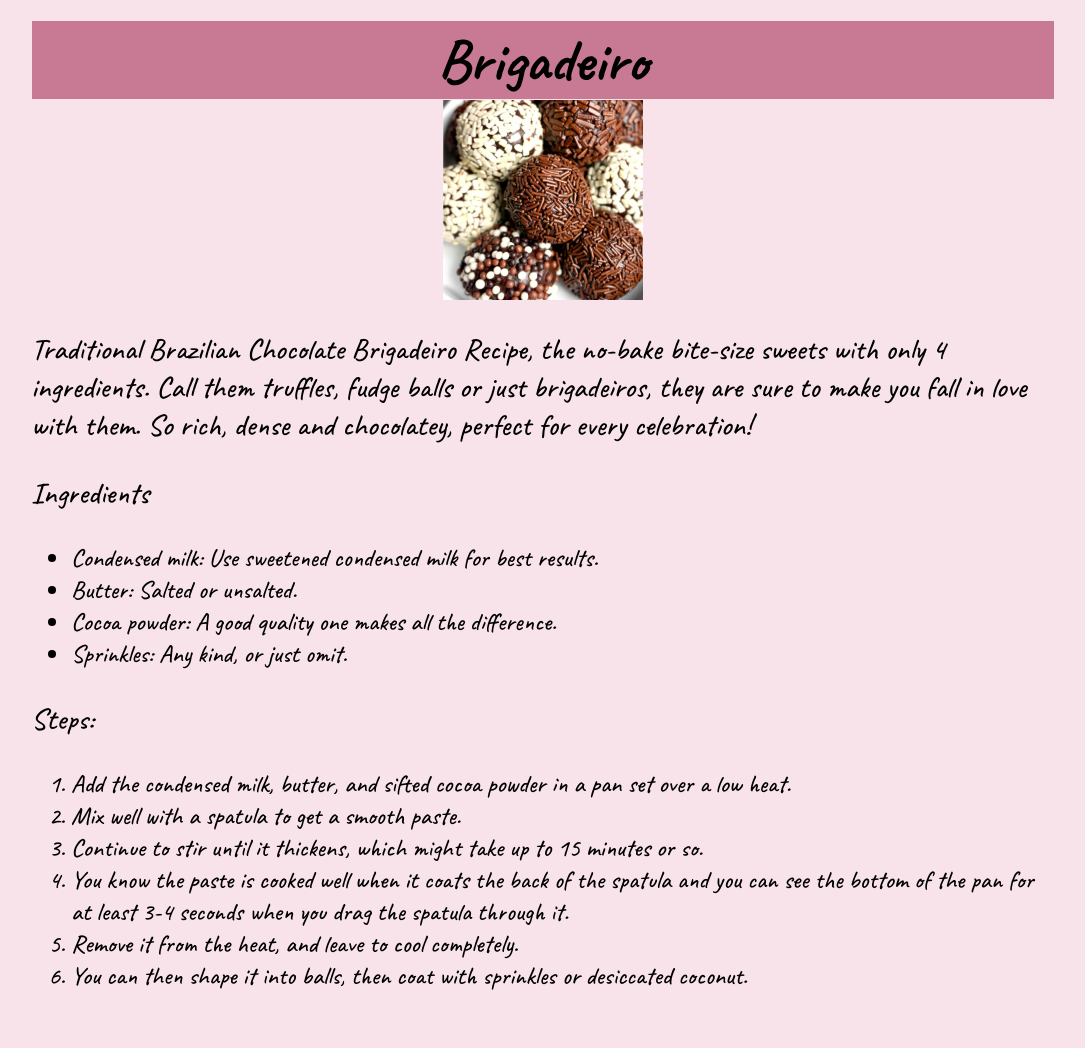
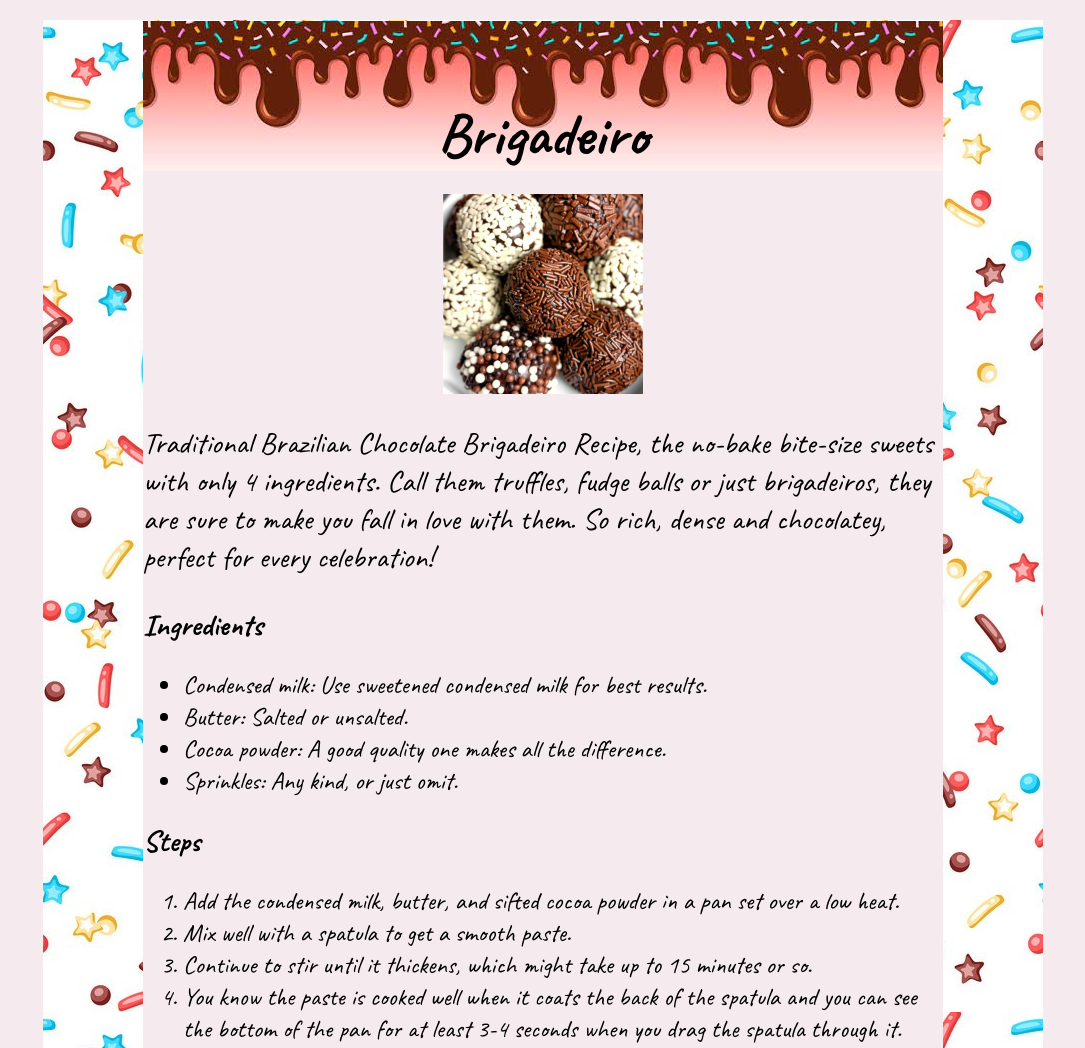
Before and after one commit to Arianebt/odin-recipes, a plain HTML site: page recipes/brigadeiro.html in a window 1280 px wide. Shown: the top 1048 px of the page, without its empty margins (97-1182 px from the left). Before the commit the page ends 1008 px from the top, so only its background shows below. Drawn offline with Linux system fonts and the light colour scheme.

Commit message:
fixed css add bg, add img

```diff
--- a/recipes/brigadeiro.html
+++ b/recipes/brigadeiro.html
@@ -1,42 +1,69 @@
 <!DOCTYPE html>
 <html lang="en">
   <head>
-    <meta charset="UTF-8">
-    <meta name="viewport" content="width=device-width, initial-scale=1.0">
-    <link rel="stylesheet" href="../style.css">
-    <link rel="preconnect" href="https://fonts.googleapis.com">
-    <link rel="preconnect" href="https://fonts.gstatic.com" crossorigin>
-    <link href="https://fonts.googleapis.com/css2?family=Caveat:wght@400..700&display=swap" rel="stylesheet">
+    <meta charset="UTF-8" />
+    <meta name="viewport" content="width=device-width, initial-scale=1.0" />
+    <link rel="stylesheet" href="../style.css" />
+    <link rel="preconnect" href="https://fonts.googleapis.com" />
+    <link rel="preconnect" href="https://fonts.gstatic.com" crossorigin />
+    <link
+      href="https://fonts.googleapis.com/css2?family=Caveat:wght@400..700&display=swap"
+      rel="stylesheet"
+    />
     <title>Odin Project - Brigadeiro</title>
   </head>
   <body>
+    <div class="background">
       <div class="main-content">
+        <div class="head-bg">
+          <h1>Brigadeiro</h1>
+        </div>
+        <div class="info">
+          <div class="img-recipes">
+            <img src="../img/brigadeiro.jpg" alt="Brigadeiro" width="200px" />
+          </div>
+          <p>
+            Traditional Brazilian Chocolate Brigadeiro Recipe, the no-bake
+            bite-size sweets with only 4 ingredients. Call them truffles, fudge
+            balls or just brigadeiros, they are sure to make you fall in love
+            with them. So rich, dense and chocolatey, perfect for every
+            celebration!
+          </p>
 
-        <h1>Brigadeiro</h1>
-        <div class="img-recipes">
-        <img src="../img/brigadeiro.jpg" alt="Brigadeiro" width="200px">
-        </div>
-        <p>Traditional Brazilian Chocolate Brigadeiro Recipe, the no-bake bite-size sweets with only 4 ingredients.
-        Call them truffles, fudge balls or just brigadeiros, they are sure to make you fall in love with them.
-        So rich, dense and chocolatey, perfect for every celebration!</p>
-
-        <p>Ingredients</p>
+          <h2>Ingredients</h2>
           <ul>
-            <li>Condensed milk: Use sweetened condensed milk for best results.</li>
+            <li>
+              Condensed milk: Use sweetened condensed milk for best results.
+            </li>
             <li>Butter: Salted or unsalted.</li>
             <li>Cocoa powder: A good quality one makes all the difference.</li>
             <li>Sprinkles: Any kind, or just omit.</li>
           </ul>
 
-        <p>Steps:</p>
+          <h2>Steps</h2>
           <ol>
-            <li>Add the condensed milk, butter, and sifted cocoa powder in a pan set over a low heat.</li>
+            <li>
+              Add the condensed milk, butter, and sifted cocoa powder in a pan
+              set over a low heat.
+            </li>
             <li>Mix well with a spatula to get a smooth paste.</li>
-            <li>Continue to stir until it thickens, which might take up to 15 minutes or so.</li>
-            <li>You know the paste is cooked well when it coats the back of the spatula and you can see the bottom of the pan for at least 3-4 seconds when you drag the spatula through it.</li>
+            <li>
+              Continue to stir until it thickens, which might take up to 15
+              minutes or so.
+            </li>
+            <li>
+              You know the paste is cooked well when it coats the back of the
+              spatula and you can see the bottom of the pan for at least 3-4
+              seconds when you drag the spatula through it.
+            </li>
             <li>Remove it from the heat, and leave to cool completely.</li>
-            <li>You can then shape it into balls, then coat with sprinkles or desiccated coconut.</li>
+            <li>
+              You can then shape it into balls, then coat with sprinkles or
+              desiccated coconut.
+            </li>
           </ol>
+        </div>
+      </div>
     </div>
   </body>
 </html>
--- a/recipes/pineapple_mousse.html
+++ b/recipes/pineapple_mousse.html
@@ -1,24 +1,39 @@
 <!DOCTYPE html>
 <html lang="en">
   <head>
-    <meta charset="UTF-8">
-    <meta name="viewport" content="width=device-width, initial-scale=1.0">
-    <link rel="stylesheet" href="../style.css">
-    <link rel="preconnect" href="https://fonts.googleapis.com">
-    <link rel="preconnect" href="https://fonts.gstatic.com" crossorigin>
-    <link href="https://fonts.googleapis.com/css2?family=Caveat:wght@400..700&display=swap" rel="stylesheet">
+    <meta charset="UTF-8" />
+    <meta name="viewport" content="width=device-width, initial-scale=1.0" />
+    <link rel="stylesheet" href="../style.css" />
+    <link rel="preconnect" href="https://fonts.googleapis.com" />
+    <link rel="preconnect" href="https://fonts.gstatic.com" crossorigin />
+    <link
+      href="https://fonts.googleapis.com/css2?family=Caveat:wght@400..700&display=swap"
+      rel="stylesheet"
+    />
     <title>Odin Project - Pineapple Mousse</title>
   </head>
   <body>
+    <div class="background">
       <div class="main-content">
+        <div class="head-bg">
           <h1>Pineapple Mousse</h1>
+        </div>
+        <div class="info">
           <div class="img-recipes">
-<img src="../img/pineapple_mousse.jpg" alt="Pineapple Mousse" width="200px">
+            <img
+              src="../img/pineapple_mousse.jpg"
+              alt="Pineapple Mousse"
+              width="200px"
+            />
           </div>
 
-<p>Pineapple mousse, a perfect choice to end a meal on a high note or to sweeten a special moment! It's a selection that will surely please every palate.</p>
+          <p>
+            Pineapple mousse, a perfect choice to end a meal on a high note or
+            to sweeten a special moment! It's a selection that will surely
+            please every palate.
+          </p>
 
-<p>Ingredients (serves 10)</p>
+          <h2>Ingredients (serves 10)</h2>
           <ul>
             <li>Pineapple:</li>
             <ul>
@@ -40,19 +55,32 @@
             </ul>
           </ul>
 
-<p>Preparation: 30 minutes</p>
+          <h2>Preparation: 30 minutes</h2>
           <ol>
             <li>Place the four cups of water in a saucepan.</li>
-    <li>Dice the pineapple into small pieces and add it to the saucepan with water.</li>
-    <li>Add the two tablespoons of sugar to the water with the pineapple.</li>
+            <li>
+              Dice the pineapple into small pieces and add it to the saucepan
+              with water.
+            </li>
+            <li>
+              Add the two tablespoons of sugar to the water with the pineapple.
+            </li>
             <li>Let it boil for 5 minutes.</li>
             <li>Strain the pineapple and reserve the boiled water.</li>
             <li>Add the gelatins to the water to dissolve.</li>
-    <li>Pour the water with the dissolved gelatin into a blender and blend with the condensed milk and heavy cream.</li>
-    <li>In a dish, place the diced pineapple and pour the blender mixture over it.</li>
+            <li>
+              Pour the water with the dissolved gelatin into a blender and blend
+              with the condensed milk and heavy cream.
+            </li>
+            <li>
+              In a dish, place the diced pineapple and pour the blender mixture
+              over it.
+            </li>
             <li>Refrigerate until set.</li>
             <li>Now, it's time to enjoy because it's truly delicious!</li>
           </ol>
         </div>
+      </div>
+    </div>
   </body>
 </html>
--- a/style.css
+++ b/style.css
@@ -2,6 +2,11 @@ html {
   justify-content: center;
   display: flex;
   margin-top: 20px;
+}
+
+.background {
+  background-image: url(img/bg_bg.jpg);
+  min-height: 1000px;
 }
 
 a {
@@ -11,26 +16,37 @@ a {
   font-size: 30px;
   text-align: center;
   display: block;
+}
 
-}
 
 h1 {
   text-align: center;
   font-size: 60px;
-    padding: 1px;
   margin: 1px;
-    background-color: #C87A94;
+  padding: 75px;
 }
 
+.head-bg {
+  background-image: url("img/head_bg.jpg");
+  width: 800px; /* Adjust the width of the container */
+  height: 150px; /* Set the height of the container */
+  margin: 0 auto;
+}
+
+
 body {
-    max-width: max-content;
-    background-color: #F8E3EA;
+  max-width: 1000px;
+  background-color: #F5EBEE;
   font-family: "Caveat", cursive;
   font-optical-sizing: auto;
-    font-weight: 500;
   font-style: normal;
   margin: 0;
   padding: 0;
+  display: flex;
+  justify-content: center;
+}
+
+.background {
   display: flex;
   justify-content: center;
 }
@@ -44,11 +60,18 @@ body {
   display: flex;
 }
 
-.recipes-list li{
+.recipes-list li {
   list-style-type: none; /* Removes the bullet points */
   display: inline-block; /* Display list items horizontally */
   margin-right: 70px; /* Adjust the space between list items */
   font-size: 25px;
+}
+
+.info {
+  background-color: #F5EBEE;
+  min-height: 850px;
+  padding-top: 23px;
+
 }
 
 li {
@@ -58,3 +81,11 @@ li {
 p {
   font-size: 30px;
 }
+
+.recipes-list ul {
+  display: contents;
+}
+
+h2 {
+  font-size: 30px;
+}
```
Also changed, not shown: recipes/pudim.html (+38 -13 lines), recipes/torta_de_morango.html (+59 -19 lines), img/bg_bg.jpg (added), img/head_bg.jpg (added). Lines whose indentation alone changed are shown as unchanged.
